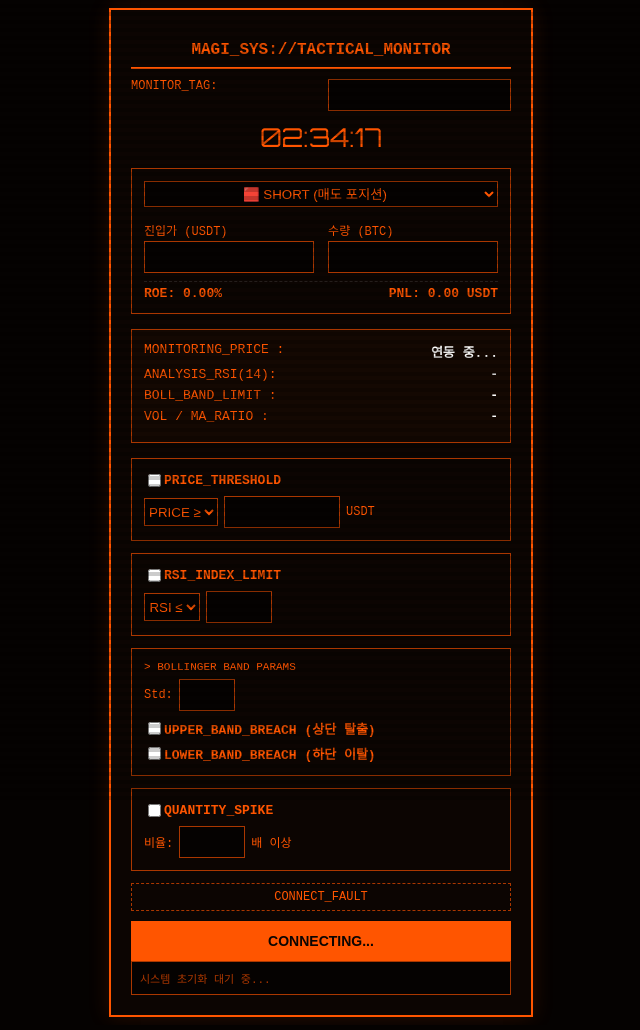
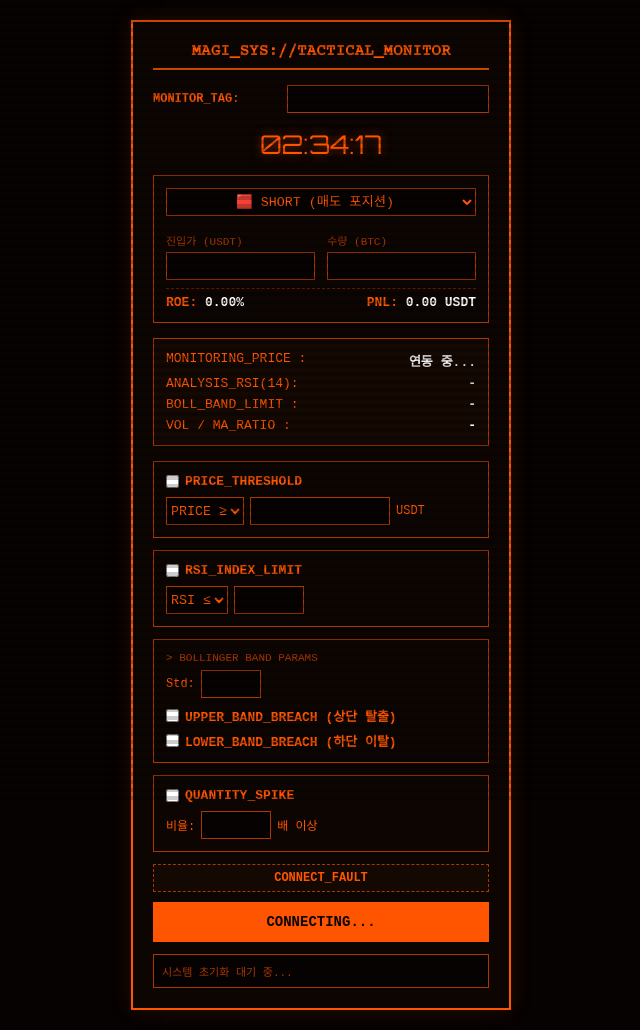
Before and after one commit to nervkhj-sudo/alam_bot, a website: page public/index.html in a window 1280 px wide. Shown: the whole page, without its empty margins (319-959 px from the left). Drawn offline with nearby package versions, Linux system fonts and the light colour scheme; no server answers.

Commit message:
Update index.html

```diff
--- a/public/index.html
+++ b/public/index.html
@@ -6,28 +6,222 @@
     <title>TACTICAL_REMOTE_MONITOR_v5.7</title>
     <style>
         @import url('https://fonts.googleapis.com/css2?family=Courier+Prime:wght=400;700&family=Orbitron:wght=400;700;900&display=swap');
-    </style>
-    <style id="theme-style">
-        body { font-family: 'Courier New', monospace; background-color: #050201; color: #ff5500; }
-        body::before { content: " "; display: block; position: fixed; top: 0; left: 0; bottom: 0; right: 0; background: linear-gradient(rgba(5, 2, 1, 0) 50%, rgba(0, 0, 0, 0.5) 50%); z-index: 99999; opacity: 0.4; pointer-events: none; background-size: 100% 8px; }
-        .container { background-color: #0c0502; border: 2px solid #ff5500; box-shadow: 0 0 20px rgba(255, 85, 0, 0.15); width: 380px; padding: 20px; position: relative; margin: 0 auto; }
-        h1 { color: #ff5500; border-bottom: 2px double #ff5500; text-align: center; font-size: 16px; padding-bottom: 8px; }
-        .live-clock-wrapper { text-align: center; font-size: 26px; font-family: 'Orbitron', sans-serif; color: #ff5500; margin-bottom: 15px; }
-        .data-box { border: 1px solid #aa3700; background: rgba(170, 55, 0, 0.05); padding: 12px; margin-bottom: 15px; }
-        .data-row { display: flex; justify-content: space-between; margin-bottom: 6px; font-size: 13px; }
+
+        * { box-sizing: border-box; margin: 0; padding: 0; }
+
+        body {
+            font-family: 'Courier New', monospace;
+            background-color: #050201;
+            color: #ff5500;
+            display: flex;
+            justify-content: center;
+            align-items: center;
+            min-height: 100vh;
+            padding: 20px;
+        }
+
+        body::before {
+            content: " ";
+            display: block;
+            position: fixed;
+            top: 0; left: 0; bottom: 0; right: 0;
+            background: linear-gradient(rgba(5, 2, 1, 0) 50%, rgba(0, 0, 0, 0.5) 50%);
+            z-index: 99999;
+            opacity: 0.4;
+            pointer-events: none;
+            background-size: 100% 8px;
+        }
+
+        .container {
+            background-color: #0c0502;
+            border: 2px solid #ff5500;
+            box-shadow: 0 0 20px rgba(255, 85, 0, 0.15);
+            width: 380px;
+            padding: 20px;
+            position: relative;
+        }
+
+        h1 {
+            color: #ff5500;
+            border-bottom: 2px double #ff5500;
+            text-align: center;
+            font-size: 16px;
+            padding-bottom: 8px;
+            margin-bottom: 15px;
+            font-family: 'Courier Prime', monospace;
+            font-weight: 700;
+        }
+
+        .window-alias-box {
+            display: flex;
+            justify-content: space-between;
+            align-items: center;
+            font-size: 12px;
+            margin-bottom: 15px;
+        }
+
+        .window-alias-box span { font-weight: bold; }
+
+        #window-alias {
+            width: 60%;
+            background-color: #050201;
+            color: #ff5500;
+            border: 1px solid #aa3700;
+            height: 28px;
+            text-align: center;
+            font-family: inherit;
+        }
+
+        .live-clock-wrapper {
+            text-align: center;
+            font-size: 26px;
+            font-family: 'Orbitron', sans-serif;
+            color: #ff5500;
+            margin-bottom: 15px;
+            text-shadow: 0 0 10px rgba(255, 85, 0, 0.5);
+        }
+
+        .pnl-box {
+            border: 1px double #aa3700;
+            padding: 12px;
+            margin-bottom: 15px;
+            font-size: 12px;
+        }
+
+        #pnl-side {
+            width: 100%;
+            height: 28px;
+            margin-bottom: 8px;
+            background-color: #050201;
+            color: #ff5500;
+            border: 1px solid #aa3700;
+            font-family: inherit;
+        }
+
+        .pnl-inputs {
+            display: flex;
+            justify-content: space-between;
+            margin: 8px 0;
+        }
+
+        .pnl-inputs div {
+            display: flex;
+            flex-direction: column;
+            width: 48%;
+            gap: 4px;
+        }
+
+        .pnl-inputs label { font-size: 11px; color: #aa3700; }
+
+        .pnl-inputs input {
+            background-color: #050201;
+            color: #ffffff;
+            border: 1px solid #aa3700;
+            height: 28px;
+            text-align: center;
+            font-family: inherit;
+        }
+
+        .pnl-display {
+            display: flex;
+            justify-content: space-between;
+            font-weight: bold;
+            font-size: 13px;
+            margin-top: 8px;
+            border-top: 1px dashed rgba(255, 85, 0, 0.3);
+            padding-top: 6px;
+        }
+
+        #pnl-roe-val, #pnl-amt-val { color: #ffffff; }
+
+        .data-box {
+            border: 1px solid #aa3700;
+            background: rgba(170, 55, 0, 0.05);
+            padding: 12px;
+            margin-bottom: 15px;
+        }
+
+        .data-row {
+            display: flex;
+            justify-content: space-between;
+            margin-bottom: 6px;
+            font-size: 13px;
+        }
+
+        .data-row:last-child { margin-bottom: 0; }
         .data-row span:last-child { color: #ffffff; font-weight: bold; }
-        .condition-group { border: 1px solid #aa3700; background: rgba(12, 5, 2, 0.6); padding: 12px; margin-bottom: 12px; }
-        .condition-title { color: #ff5500; font-weight: bold; font-size: 13px; display: flex; align-items: center; }
-        .input-inline { display: flex; align-items: center; gap: 6px; font-size: 12px; margin-top: 6px; }
-        select, input[type="number"], input[type="text"] { background-color: #050201; color: #ff5500; border: 1px solid #aa3700; height: 28px; text-align: center; }
-        .btn-core { width: 100%; padding: 12px; font-weight: bold; background-color: #ff5500; color: #0c0502; border: none; cursor: pointer; font-size: 14px; }
-        .status { text-align: center; font-size: 12px; margin-bottom: 10px; padding: 6px; border: 1px dashed #aa3700; color: #ff5500; }
-        .log { background: #050201; border: 1px solid #aa3700; color: #aa3700; max-height: 100px; overflow-y: auto; padding: 8px; font-size: 11px; }
-        .pnl-box { border: 1px double #aa3700; padding: 12px; margin-bottom: 15px; font-size: 12px; }
-        .pnl-inputs { display: flex; justify-content: space-between; margin: 8px 0; }
-        .pnl-inputs div { display: flex; flex-direction: column; width: 48%; gap: 2px; }
-        .pnl-display { display: flex; justify-content: space-between; font-weight: bold; font-size: 13px; margin-top: 4px; border-top: 1px dashed rgba(255,255,255,0.1); padding-top: 4px; }
-        .window-alias-box { display: flex; justify-content: space-between; font-size: 12px; margin-bottom: 10px; }
+
+        .condition-group {
+            border: 1px solid #aa3700;
+            background: rgba(12, 5, 2, 0.6);
+            padding: 12px;
+            margin-bottom: 12px;
+        }
+
+        .condition-title {
+            color: #ff5500;
+            font-weight: bold;
+            font-size: 13px;
+            display: flex;
+            align-items: center;
+            gap: 6px;
+            cursor: pointer;
+        }
+
+        .input-inline {
+            display: flex;
+            align-items: center;
+            gap: 6px;
+            font-size: 12px;
+            margin-top: 8px;
+        }
+
+        select, input[type="number"] {
+            background-color: #050201;
+            color: #ff5500;
+            border: 1px solid #aa3700;
+            height: 28px;
+            text-align: center;
+            font-family: inherit;
+        }
+
+        .btn-core {
+            width: 100%;
+            padding: 12px;
+            font-weight: bold;
+            background-color: #ff5500;
+            color: #0c0502;
+            border: none;
+            cursor: pointer;
+            font-size: 14px;
+            font-family: inherit;
+            text-transform: uppercase;
+            transition: background 0.2s;
+        }
+
+        .btn-core:hover { background-color: #ff7733; }
+
+        .status {
+            text-align: center;
+            font-size: 12px;
+            margin-bottom: 10px;
+            padding: 6px;
+            border: 1px dashed #aa3700;
+            color: #ff5500;
+            font-weight: bold;
+            background: rgba(170, 55, 0, 0.05);
+        }
+
+        .log {
+            background: #050201;
+            border: 1px solid #aa3700;
+            color: #aa3700;
+            max-height: 100px;
+            overflow-y: auto;
+            padding: 8px;
+            font-size: 11px;
+            margin-top: 12px;
+        }
     </style>
 </head>
 <body>
@@ -43,13 +237,13 @@
     <div class="live-clock-wrapper" id="live-clock">00:00:00</div>
 
     <div class="pnl-box">
-        <select id="pnl-side" onchange="onLocalSettingsChanged()" style="width:100%; height:26px; margin-bottom:6px;">
+        <select id="pnl-side" onchange="onLocalSettingsChanged()">
             <option value="long">🟩 LONG (매수 포지션)</option>
             <option value="short" selected>🟥 SHORT (매도 포지션)</option>
         </select>
         <div class="pnl-inputs">
-            <div><span>진입가 (USDT)</span><input type="number" id="pnl-entry-price" oninput="calculateLivePnl()"></div>
-            <div><span>수량 (BTC)</span><input type="number" id="pnl-qty" step="0.001" oninput="calculateLivePnl()"></div>
+            <div><label>진입가 (USDT)</label><input type="number" id="pnl-entry-price" oninput="calculateLivePnl()"></div>
+            <div><label>수량 (BTC)</label><input type="number" id="pnl-qty" step="0.001" oninput="calculateLivePnl()"></div>
         </div>
         <div class="pnl-display">
             <div>ROE: <span id="pnl-roe-val">0.00%</span></div>
@@ -71,7 +265,7 @@
                 <option value="above">PRICE ≥</option>
                 <option value="below">PRICE ≤</option>
             </select>
-            <input type="number" id="cond-price-val" style="width:110px;" oninput="onLocalSettingsChanged()"> USDT
+            <input type="number" id="cond-price-val" style="width:140px;" oninput="onLocalSettingsChanged()"> USDT
         </div>
     </div>
 
@@ -82,14 +276,14 @@
                 <option value="above">RSI ≥</option>
                 <option value="below" selected>RSI ≤</option>
             </select>
-            <input type="number" id="cond-rsi-val" style="width:60px;" oninput="onLocalSettingsChanged()">
+            <input type="number" id="cond-rsi-val" style="width:70px;" oninput="onLocalSettingsChanged()">
         </div>
     </div>
 
     <div class="condition-group">
-        <span style="font-size:11px; display:block; margin-bottom:4px;">&gt; BOLLINGER BAND PARAMS</span>
-        <div class="input-inline" style="margin-bottom:8px;">
-            Std: <input type="number" id="cond-bb-std" style="width:50px;" oninput="onLocalSettingsChanged()">
+        <span style="font-size:11px; display:block; margin-bottom:6px; color: #aa3700;">&gt; BOLLINGER BAND PARAMS</span>
+        <div class="input-inline" style="margin-bottom:8px; margin-top: 0;">
+            <span>Std:</span> <input type="number" id="cond-bb-std" style="width:60px;" oninput="onLocalSettingsChanged()">
         </div>
         <label class="condition-title"><input type="checkbox" id="cond-bb-upper-atv" onchange="onLocalSettingsChanged()"> UPPER_BAND_BREACH (상단 탈출)</label>
         <label class="condition-title" style="margin-top:6px;"><input type="checkbox" id="cond-bb-lower-atv" onchange="onLocalSettingsChanged()"> LOWER_BAND_BREACH (하단 이탈)</label>
@@ -98,7 +292,7 @@
     <div class="condition-group">
         <label class="condition-title"><input type="checkbox" id="cond-vol-atv" onchange="onLocalSettingsChanged()"> QUANTITY_SPIKE</label>
         <div class="input-inline">
-            <span>비율:</span> <input type="number" id="cond-vol-ratio" step="0.1" style="width:60px;" oninput="onLocalSettingsChanged()"> <span>배 이상</span>
+            <span>비율:</span> <input type="number" id="cond-vol-ratio" step="0.1" style="width:70px;" oninput="onLocalSettingsChanged()"> <span>배 이상</span>
         </div>
     </div>
 
@@ -119,7 +313,7 @@
             String(d.getHours()).padStart(2, '0') + ":" + String(d.getMinutes()).padStart(2, '0') + ":" + String(d.getSeconds()).padStart(2, '0');
     }, 1000);
 
-    // [특단 조치] 차단되지 않는 브라우저 IP로 직접 바이비트 데이터를 긁어와서 가공 후 서버에 전달하는 안전 장치
+    // 차단되지 않는 브라우저 IP로 직접 바이비트 데이터를 조회하여 백엔드로 역전송하는 우회 모듈
     async function fetchBybitAndReport() {
         try {
             const url = 'https://api.bybit.com/v5/market/kline?category=linear&symbol=BTCUSDT&interval=5&limit=200';
@@ -135,7 +329,7 @@
             const allCloses = list.map(c => parseFloat(c[4])).reverse();
             const allVolumes = list.map(c => parseFloat(c[5])).reverse();
 
-            // 1. RSI(14) 연산 (어제 스타일 순수 구현)
+            // 1. RSI(14) 계산
             const rsiCloses = allCloses.slice(0, -1);
             let gains = 0, losses = 0;
             for (let i = rsiCloses.length - 14; i < rsiCloses.length; i++) {
@@ -144,7 +338,7 @@
             }
             const rsi = losses === 0 ? 100 : 100 - (100 / (1 + (gains / losses)));
 
-            // 2. 볼린저 밴드 연산
+            // 2. 볼린저 밴드 계산
             const bbSample = rsiCloses.slice(-20);
             const ma = bbSample.reduce((a, b) => a + b, 0) / bbSample.length;
             const variance = bbSample.reduce((a, b) => a + Math.pow(b - ma, 2), 0) / bbSample.length;
@@ -153,13 +347,13 @@
             const bbUpper = ma + (bbStdParam * std);
             const bbLower = ma - (bbStdParam * std);
 
-            // 3. 거래량 비율 연산
+            // 3. 거래량 비율 계산
             const targetVol = parseFloat(list[1][5]);
             const prevVols = allVolumes.slice(-7, -2);
             const volMa = prevVols.reduce((a, b) => a + b, 0) / prevVols.length;
             const volRatio = volMa > 0 ? (targetVol / volMa) : 1;
 
-            // 정제된 지표 세트 데이터를 백엔드 관제소로 패스 역전송
+            // 백엔드로 취합된 데이터 역전송
             await fetch('/api/report-metrics', {
                 method: 'POST',
                 headers: { 'Content-Type': 'application/json' },
@@ -167,11 +361,11 @@
             });
 
         } catch (e) {
-            console.error("클라이언트 브로커 수신 장애:", e);
+            console.error("클라이언트 브로커 데이터 갱신 실패:", e);
         }
     }
 
-    // 서버 모니터링 상태 조회 인터벌
+    // 서버 설정 및 실시간 모니터링 상태 싱크
     async function syncServer() {
         try {
             const res = await fetch('/api/config');
@@ -186,13 +380,13 @@
 
             calculateLivePnl();
 
-            // 백엔드가 조건 승인을 내려주면 브라우저 알람창 즉시 오픈
+            // 백엔드 감시 조건 일치 시 팝업 경고창 활성화
             if (data.lastData.triggerPopup) {
                 log(`💥 TARGET CONDITION MATCHED! Price: ${livePrice.toLocaleString()}`);
                 alert(`🚨 [전략 만족 알람]\n노드: ${data.config.windowAlias}\n현재 5분봉 마감 조건이 만족되었습니다!\n가격: ${livePrice.toLocaleString()} USDT\nRSI: ${data.lastData.rsi.toFixed(1)}`);
             }
 
-            // 인풋 상태 동기화
+            // 인풋값 UI 폼 동기화
             if (!localConfig || localConfig.isSystemRunning !== data.config.isSystemRunning) {
                 document.getElementById('window-alias').value = data.config.windowAlias;
                 document.getElementById('pnl-side').value = data.config.side;
@@ -267,11 +461,10 @@
         b.innerHTML = `:: ${m}<br>` + b.innerHTML;
     }
 
-    // 1. 브라우저가 직접 바이비트 긁어오기 스케줄러 (3초 주기)
+    // 초기 브로커 가동 및 주크 인터벌 배치
     fetchBybitAndReport();
     setInterval(fetchBybitAndReport, 3000);
 
-    // 2. 화면 동기화 인터벌 (2초 주기)
     syncServer();
     setInterval(syncServer, 2000);
 </script>
```
